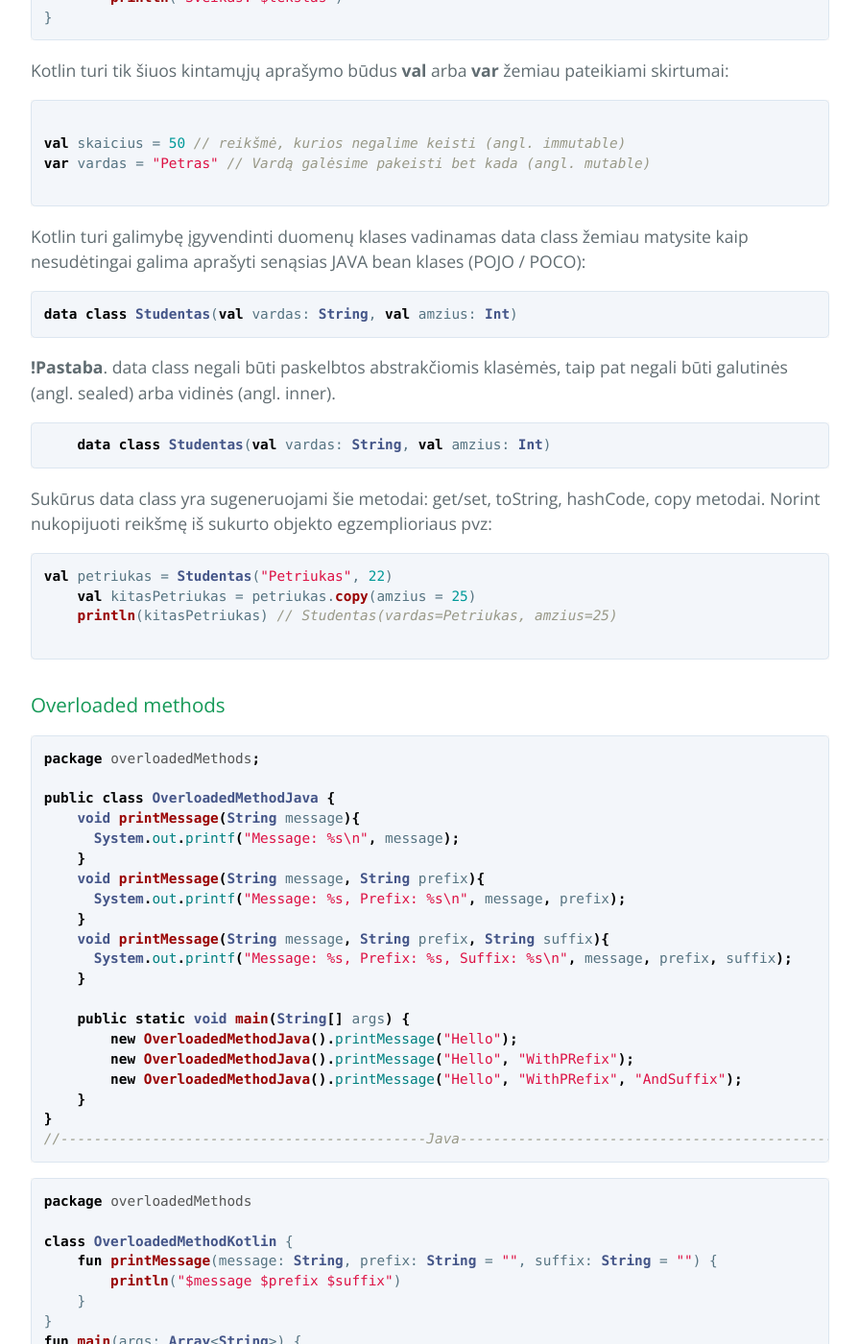
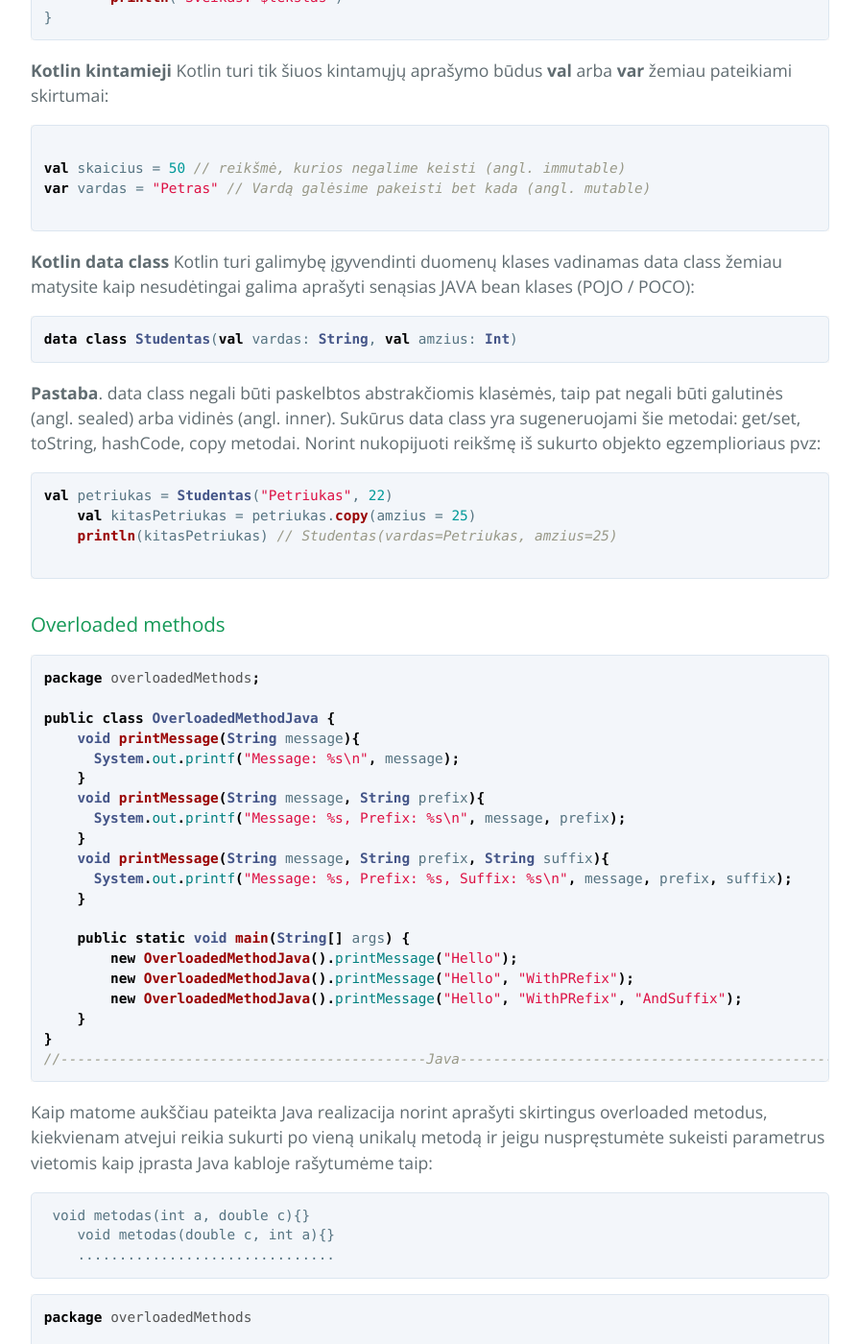
Before and after one commit to eif-courses/Java-Lecture-Notes, a Jekyll site: the page built from _posts/2017-10-29-overloading-kotlin-vs-java.md, in a window 1280 px wide and 1400 px high, scrolled down 823 px. Shown: the whole window at 96% size, without its empty margins (192-1087 px from the left). Built offline with Jekyll 4.4.1, drawn with Linux system fonts in a browser that asks for light colours.

Commit message:
Update 2017-10-29-overloading-kotlin-vs-java.md

````diff
--- a/_posts/2017-10-29-overloading-kotlin-vs-java.md
+++ b/_posts/2017-10-29-overloading-kotlin-vs-java.md
@@ -15,6 +15,7 @@ Naujos JVM (Java Virtual Machine) programavimo kalbos Kotlin apžvalga ir palygi
 
 ### Kotlin programavimo kalba
 
+**Kotlin funkcija**
 Kotlin nesudėtingos funkcijos aprašomos vienu sakiniu nereikia "{....}" pvz:
 ```kotlin
 fun sudeti(a: Int, b: Int) = a + b
@@ -25,7 +26,7 @@ Kotlin funkcija, kuri nieko negrąžina aprašoma taip:
         println("Sveikas: $tekstas")
 }
 ```
-
+**Kotlin kintamieji**
 Kotlin turi tik šiuos kintamųjų aprašymo būdus **val** arba **var** žemiau pateikiami skirtumai:
 ```kotlin
 
@@ -33,16 +34,12 @@ val skaicius = 50 // reikšmė, kurios negalime keisti (angl. immutable)
 var vardas = "Petras" // Vardą galėsime pakeisti bet kada (angl. mutable)
 
 ```
+**Kotlin data class**
 Kotlin turi galimybę įgyvendinti duomenų klases vadinamas data class žemiau matysite kaip nesudėtingai galima aprašyti senąsias JAVA bean klases (POJO / POCO):
 ```kotlin
 data class Studentas(val vardas: String, val amzius: Int)
 ```
-**!Pastaba**. data class negali būti paskelbtos abstrakčiomis klasėmės, taip pat negali būti galutinės (angl. sealed) arba vidinės (angl. inner).
-
-```kotlin
-    data class Studentas(val vardas: String, val amzius: Int)
-```
-Sukūrus data class yra sugeneruojami šie metodai: get/set, toString, hashCode, copy metodai. Norint nukopijuoti reikšmę iš sukurto objekto egzemplioriaus pvz:
+**Pastaba**. data class negali būti paskelbtos abstrakčiomis klasėmės, taip pat negali būti galutinės (angl. sealed) arba vidinės (angl. inner). Sukūrus data class yra sugeneruojami šie metodai: get/set, toString, hashCode, copy metodai. Norint nukopijuoti reikšmę iš sukurto objekto egzemplioriaus pvz:
 ```kotlin
 val petriukas = Studentas("Petriukas", 22)
     val kitasPetriukas = petriukas.copy(amzius = 25)
@@ -74,8 +71,12 @@ public class OverloadedMethodJava {
 }
 //--------------------------------------------Java-----------------------------------------------//
 ```
-
-
+Kaip matome aukščiau pateikta Java realizacija norint aprašyti skirtingus overloaded metodus, kiekvienam atvejui reikia sukurti po vieną unikalų metodą ir jeigu nuspręstumėte sukeisti parametrus vietomis kaip įprasta Java kabloje rašytumėme taip:
+```Java
+ void metodas(int a, double c){}
+    void metodas(double c, int a){}
+    ...............................
+```
 
 ```kotlin
 package overloadedMethods
````
